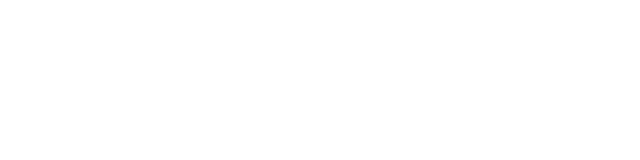
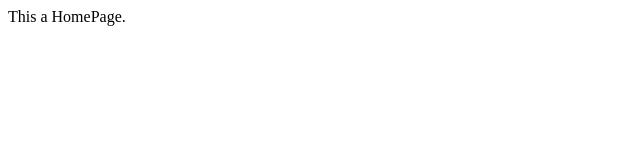
Before and after one commit to excelyynxl-a11y/crypto-price-website, a React (Vite) app: page / in a window 1280 px wide. Shown: the top 160 px of the page, without its empty margins (0-640 px from the left). Built offline with nearby package versions, Linux system fonts and the light colour scheme.

Commit message:
create skeleton for Home and CoinDetail

```diff
--- a/package.json
+++ b/package.json
@@ -11,7 +11,8 @@
   },
   "dependencies": {
     "react": "^19.2.0",
-    "react-dom": "^19.2.0"
+    "react-dom": "^19.2.0",
+    "react-router": "^7.9.6"
   },
   "devDependencies": {
     "@eslint/js": "^9.39.1",
--- a/src/App.jsx
+++ b/src/App.jsx
@@ -1,9 +1,21 @@
+import { BrowserRouter, Routes, Route } from "react-router";
+import { Home } from "./pages/Home";
+import { CoinDetail } from "./pages/CoinDetail";
 
 function App() {
   return (
-    <>
-
-    </>
+    <BrowserRouter>
+      <Routes>
+        <Route
+          path="/"
+          element={<Home />}
+        />
+        <Route
+          path="/coin/:id"
+          element={<CoinDetail />}
+        />
+      </Routes>
+    </BrowserRouter>
   )
 }
 
--- /dev/null
+++ b/src/pages/CoinDetail.jsx
@@ -0,0 +1,7 @@
+export const CoinDetail = () => {
+    return (
+        <div>
+            This is CoinDetail.
+        </div>
+    )
+}
--- /dev/null
+++ b/src/pages/Home.jsx
@@ -0,0 +1,7 @@
+export const Home = () => {
+    return (
+        <div>
+            This a HomePage.
+        </div>
+    );
+}
```
Also changed, not shown: 1 other file (tests, documents, lock files or other folders).
